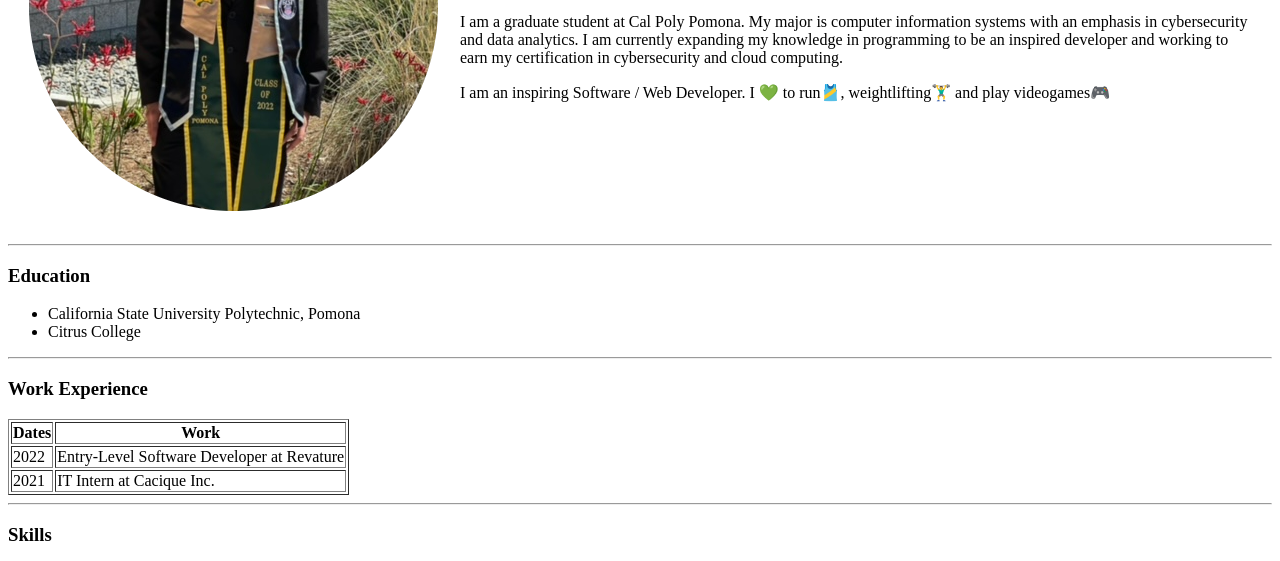
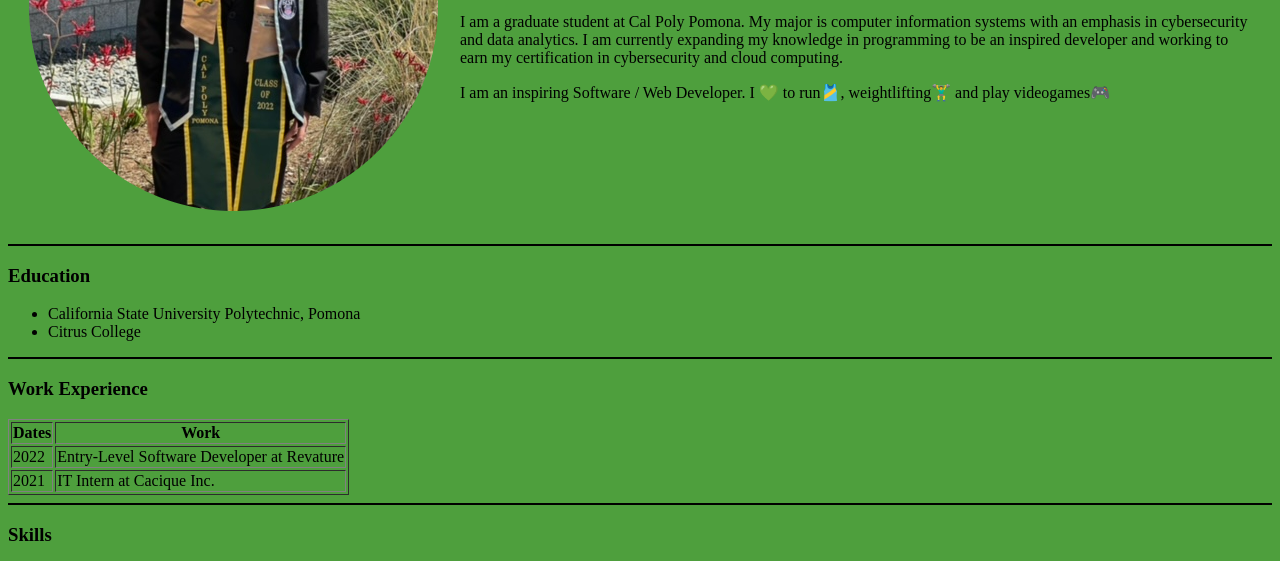
Before and after one commit to mperezruns/Web-Development-Bootcamp, a plain HTML site: page HTML - Personal Site/index.html in a window 1280 px wide. Shown: the part 227-788 px from the top of the page. Drawn offline with Linux system fonts and the light colour scheme.

Commit message:
Css Styles commit

```diff
--- a/HTML - Personal Site/index.html
+++ b/HTML - Personal Site/index.html
@@ -3,7 +3,22 @@
 <head>
   <meta charset="utf-8">
   <title>Mark's Personal Site</title>
-</head>
+
+  <style>
+
+    body {
+      background-color: #4E9F3D;
+    }
+
+    hr {
+      background-color: black;
+      border-style: none;
+      height: 2px;
+    }
+
+  </style>
+
+  </head>
 
 <body>
   <table cellspacing="20">
```
Also changed, not shown: HTML - Personal Site/contacts.html (+1 -1 lines), HTML - Personal Site/hobbies.html (+1 -1 lines).
